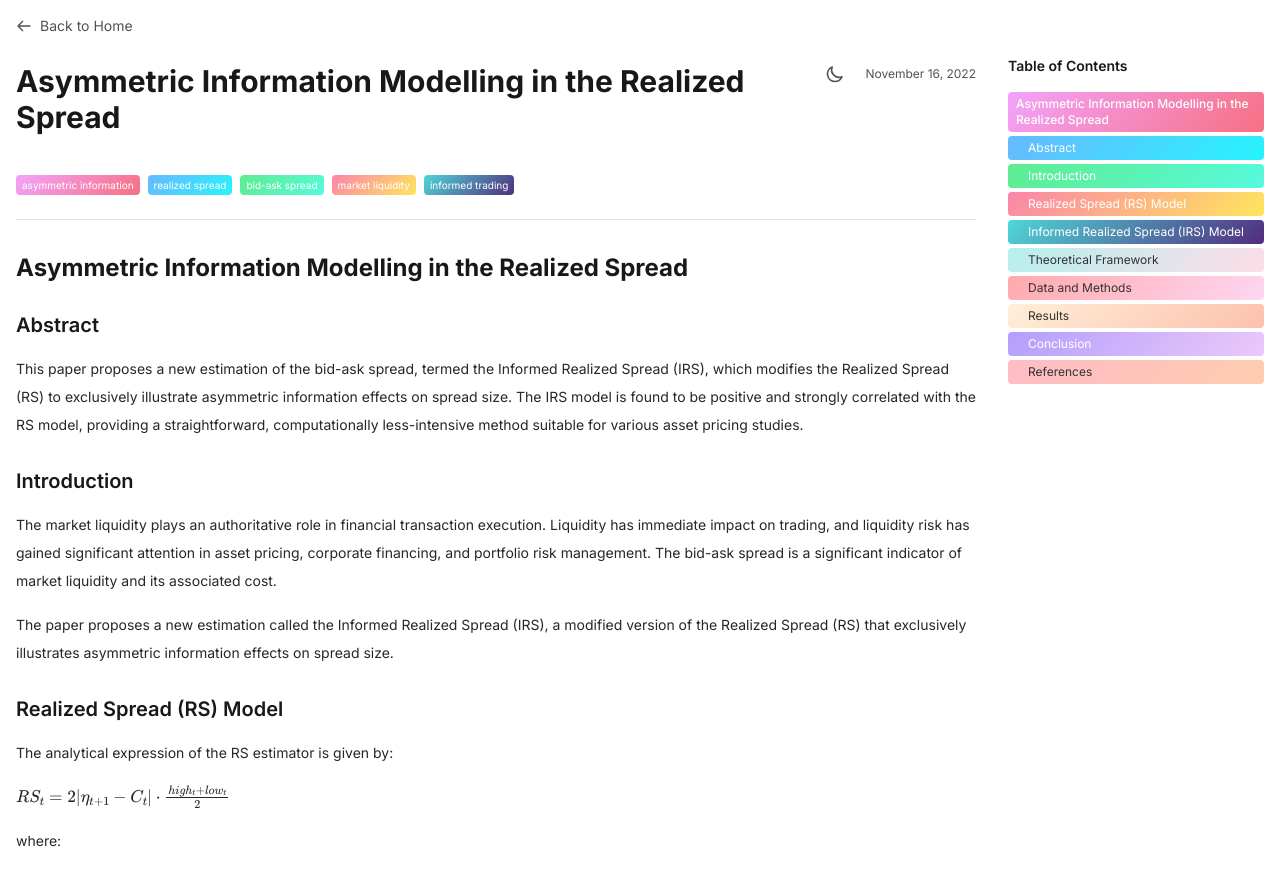
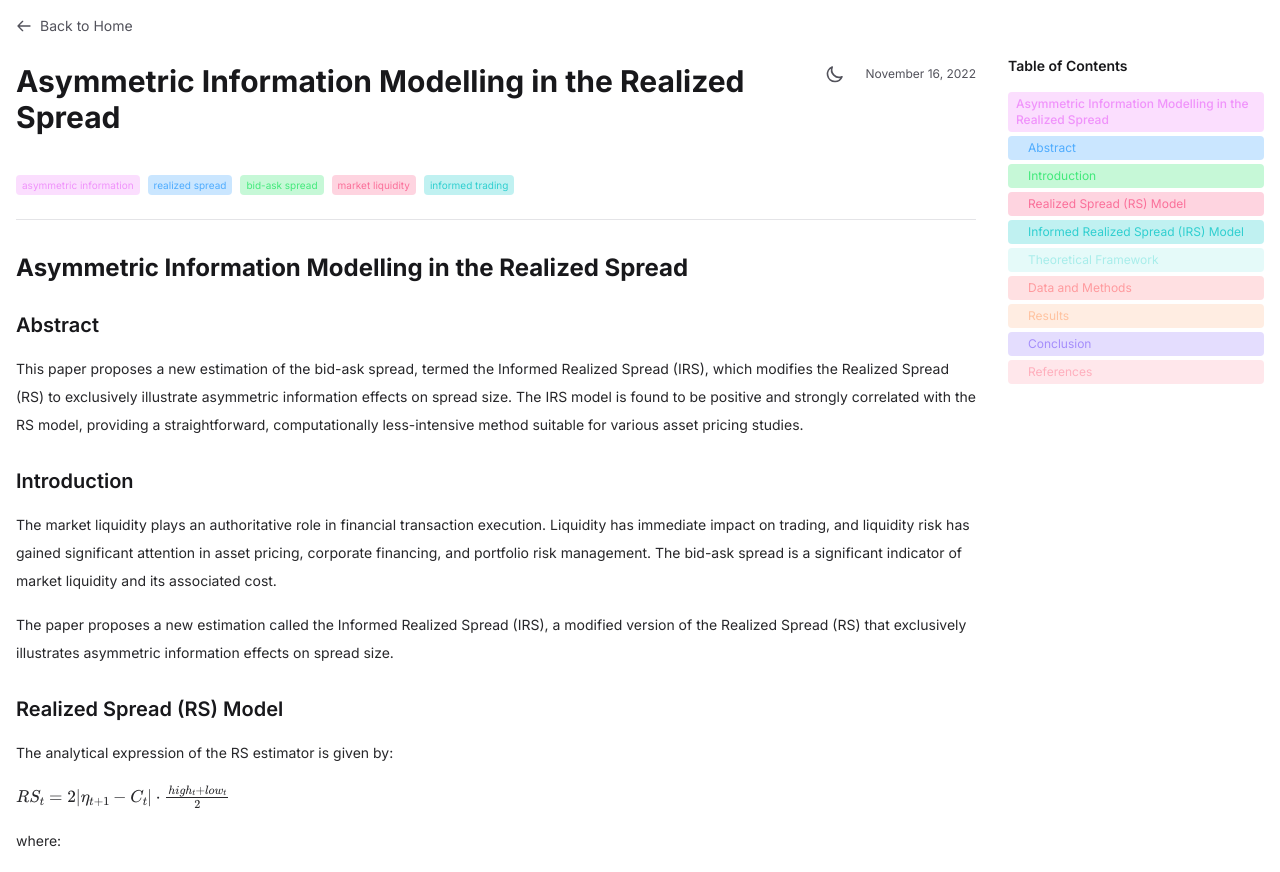
Before and after one commit to parasxparkash/parasxparkash.github.io, a Next.js app: page /posts/asymmetric-information-realized-spread in a window 1280 px wide. Built offline with nearby package versions, Linux system fonts and the light colour scheme.

Commit message:
Change tags to solid colors with 30% opacity instead of gradients

```diff
--- a/src/app/globals.css
+++ b/src/app/globals.css
@@ -978,127 +978,139 @@ a, button {
 }
 
 
-/* ===== COLORFUL GRADIENT TAGS ===== */
+/* ===== COLORFUL TAGS WITH 30% OPACITY ===== */
 
-/* Gradient tag styles with transparency */
+/* Solid color tags with 30% opacity */
 .px-1\.5.py-0\.5.text-\[10px\].rounded,
 .px-2.py-1.text-xs.rounded {
-  background: linear-gradient(135deg, rgba(102, 126, 234, 0.8) 0%, rgba(118, 75, 162, 0.8) 100%) !important;
-  color: white !important;
+  background: rgba(102, 126, 234, 0.3) !important;
+  color: rgb(102, 126, 234) !important;
   border: none !important;
-  backdrop-filter: blur(10px);
 }
 
 .px-1\.5.py-0\.5.text-\[10px\].rounded:nth-child(1),
 .px-2.py-1.text-xs.rounded:nth-child(1) {
-  background: linear-gradient(135deg, rgba(240, 147, 251, 0.85) 0%, rgba(245, 87, 108, 0.85) 100%) !important;
+  background: rgba(240, 147, 251, 0.3) !important;
+  color: rgb(240, 147, 251) !important;
 }
 
 .px-1\.5.py-0\.5.text-\[10px\].rounded:nth-child(2),
 .px-2.py-1.text-xs.rounded:nth-child(2) {
-  background: linear-gradient(135deg, rgba(79, 172, 254, 0.85) 0%, rgba(0, 242, 254, 0.85) 100%) !important;
+  background: rgba(79, 172, 254, 0.3) !important;
+  color: rgb(79, 172, 254) !important;
 }
 
 .px-1\.5.py-0\.5.text-\[10px\].rounded:nth-child(3),
 .px-2.py-1.text-xs.rounded:nth-child(3) {
-  background: linear-gradient(135deg, rgba(67, 233, 123, 0.85) 0%, rgba(56, 249, 215, 0.85) 100%) !important;
+  background: rgba(67, 233, 123, 0.3) !important;
+  color: rgb(67, 233, 123) !important;
 }
 
 .px-1\.5.py-0\.5.text-\[10px\].rounded:nth-child(4),
 .px-2.py-1.text-xs.rounded:nth-child(4) {
-  background: linear-gradient(135deg, rgba(250, 112, 154, 0.85) 0%, rgba(254, 225, 64, 0.85) 100%) !important;
+  background: rgba(250, 112, 154, 0.3) !important;
+  color: rgb(250, 112, 154) !important;
 }
 
 .px-1\.5.py-0\.5.text-\[10px\].rounded:nth-child(5),
 .px-2.py-1.text-xs.rounded:nth-child(5) {
-  background: linear-gradient(135deg, rgba(48, 207, 208, 0.85) 0%, rgba(51, 8, 103, 0.85) 100%) !important;
+  background: rgba(48, 207, 208, 0.3) !important;
+  color: rgb(48, 207, 208) !important;
 }
 
 .px-1\.5.py-0\.5.text-\[10px\].rounded:nth-child(6),
 .px-2.py-1.text-xs.rounded:nth-child(6) {
-  background: linear-gradient(135deg, rgba(168, 237, 234, 0.85) 0%, rgba(254, 214, 227, 0.85) 100%) !important;
-  color: #333 !important;
+  background: rgba(168, 237, 234, 0.3) !important;
+  color: rgb(168, 237, 234) !important;
 }
 
 .px-1\.5.py-0\.5.text-\[10px\].rounded:nth-child(7),
 .px-2.py-1.text-xs.rounded:nth-child(7) {
-  background: linear-gradient(135deg, rgba(255, 154, 158, 0.85) 0%, rgba(254, 207, 239, 0.85) 100%) !important;
-  color: #333 !important;
+  background: rgba(255, 154, 158, 0.3) !important;
+  color: rgb(255, 154, 158) !important;
 }
 
 .px-1\.5.py-0\.5.text-\[10px\].rounded:nth-child(8),
 .px-2.py-1.text-xs.rounded:nth-child(8) {
-  background: linear-gradient(135deg, rgba(255, 236, 210, 0.85) 0%, rgba(252, 182, 159, 0.85) 100%) !important;
-  color: #333 !important;
+  background: rgba(255, 195, 160, 0.3) !important;
+  color: rgb(255, 195, 160) !important;
 }
 
 .px-1\.5.py-0\.5.text-\[10px\].rounded:nth-child(9),
 .px-2.py-1.text-xs.rounded:nth-child(9) {
-  background: linear-gradient(135deg, rgba(165, 142, 251, 0.85) 0%, rgba(233, 191, 248, 0.85) 100%) !important;
+  background: rgba(165, 142, 251, 0.3) !important;
+  color: rgb(165, 142, 251) !important;
 }
 
 .px-1\.5.py-0\.5.text-\[10px\].rounded:nth-child(10),
 .px-2.py-1.text-xs.rounded:nth-child(10) {
-  background: linear-gradient(135deg, rgba(255, 175, 189, 0.85) 0%, rgba(255, 195, 160, 0.85) 100%) !important;
-  color: #333 !important;
+  background: rgba(255, 175, 189, 0.3) !important;
+  color: rgb(255, 175, 189) !important;
 }
 
-/* Dark mode adjustments for tags */
+/* Dark mode adjustments for tags - brighter colors */
 .dark .px-1\.5.py-0\.5.text-\[10px\].rounded,
 .dark .px-2.py-1.text-xs.rounded {
-  background: linear-gradient(135deg, rgba(102, 126, 234, 0.7) 0%, rgba(118, 75, 162, 0.7) 100%) !important;
+  background: rgba(102, 126, 234, 0.3) !important;
+  color: rgb(150, 170, 255) !important;
 }
 
 .dark .px-1\.5.py-0\.5.text-\[10px\].rounded:nth-child(1),
 .dark .px-2.py-1.text-xs.rounded:nth-child(1) {
-  background: linear-gradient(135deg, rgba(240, 147, 251, 0.7) 0%, rgba(245, 87, 108, 0.7) 100%) !important;
+  background: rgba(240, 147, 251, 0.3) !important;
+  color: rgb(255, 180, 255) !important;
 }
 
 .dark .px-1\.5.py-0\.5.text-\[10px\].rounded:nth-child(2),
 .dark .px-2.py-1.text-xs.rounded:nth-child(2) {
-  background: linear-gradient(135deg, rgba(79, 172, 254, 0.7) 0%, rgba(0, 242, 254, 0.7) 100%) !important;
+  background: rgba(79, 172, 254, 0.3) !important;
+  color: rgb(120, 200, 255) !important;
 }
 
 .dark .px-1\.5.py-0\.5.text-\[10px\].rounded:nth-child(3),
 .dark .px-2.py-1.text-xs.rounded:nth-child(3) {
-  background: linear-gradient(135deg, rgba(67, 233, 123, 0.7) 0%, rgba(56, 249, 215, 0.7) 100%) !important;
+  background: rgba(67, 233, 123, 0.3) !important;
+  color: rgb(100, 255, 150) !important;
 }
 
 .dark .px-1\.5.py-0\.5.text-\[10px\].rounded:nth-child(4),
 .dark .px-2.py-1.text-xs.rounded:nth-child(4) {
-  background: linear-gradient(135deg, rgba(250, 112, 154, 0.7) 0%, rgba(254, 225, 64, 0.7) 100%) !important;
+  background: rgba(250, 112, 154, 0.3) !important;
+  color: rgb(255, 150, 180) !important;
 }
 
 .dark .px-1\.5.py-0\.5.text-\[10px\].rounded:nth-child(5),
 .dark .px-2.py-1.text-xs.rounded:nth-child(5) {
-  background: linear-gradient(135deg, rgba(48, 207, 208, 0.7) 0%, rgba(51, 8, 103, 0.7) 100%) !important;
+  background: rgba(48, 207, 208, 0.3) !important;
+  color: rgb(100, 240, 240) !important;
 }
 
 .dark .px-1\.5.py-0\.5.text-\[10px\].rounded:nth-child(6),
 .dark .px-2.py-1.text-xs.rounded:nth-child(6) {
-  background: linear-gradient(135deg, rgba(168, 237, 234, 0.7) 0%, rgba(254, 214, 227, 0.7) 100%) !important;
-  color: white !important;
+  background: rgba(168, 237, 234, 0.3) !important;
+  color: rgb(200, 255, 250) !important;
 }
 
 .dark .px-1\.5.py-0\.5.text-\[10px\].rounded:nth-child(7),
 .dark .px-2.py-1.text-xs.rounded:nth-child(7) {
-  background: linear-gradient(135deg, rgba(255, 154, 158, 0.7) 0%, rgba(254, 207, 239, 0.7) 100%) !important;
-  color: white !important;
+  background: rgba(255, 154, 158, 0.3) !important;
+  color: rgb(255, 190, 195) !important;
 }
 
 .dark .px-1\.5.py-0\.5.text-\[10px\].rounded:nth-child(8),
 .dark .px-2.py-1.text-xs.rounded:nth-child(8) {
-  background: linear-gradient(135deg, rgba(255, 236, 210, 0.7) 0%, rgba(252, 182, 159, 0.7) 100%) !important;
-  color: white !important;
+  background: rgba(255, 195, 160, 0.3) !important;
+  color: rgb(255, 220, 190) !important;
 }
 
 .dark .px-1\.5.py-0\.5.text-\[10px\].rounded:nth-child(9),
 .dark .px-2.py-1.text-xs.rounded:nth-child(9) {
-  background: linear-gradient(135deg, rgba(165, 142, 251, 0.7) 0%, rgba(233, 191, 248, 0.7) 100%) !important;
+  background: rgba(165, 142, 251, 0.3) !important;
+  color: rgb(200, 180, 255) !important;
 }
 
 .dark .px-1\.5.py-0\.5.text-\[10px\].rounded:nth-child(10),
 .dark .px-2.py-1.text-xs.rounded:nth-child(10) {
-  background: linear-gradient(135deg, rgba(255, 175, 189, 0.7) 0%, rgba(255, 195, 160, 0.7) 100%) !important;
-  color: white !important;
+  background: rgba(255, 175, 189, 0.3) !important;
+  color: rgb(255, 210, 220) !important;
 }
```
